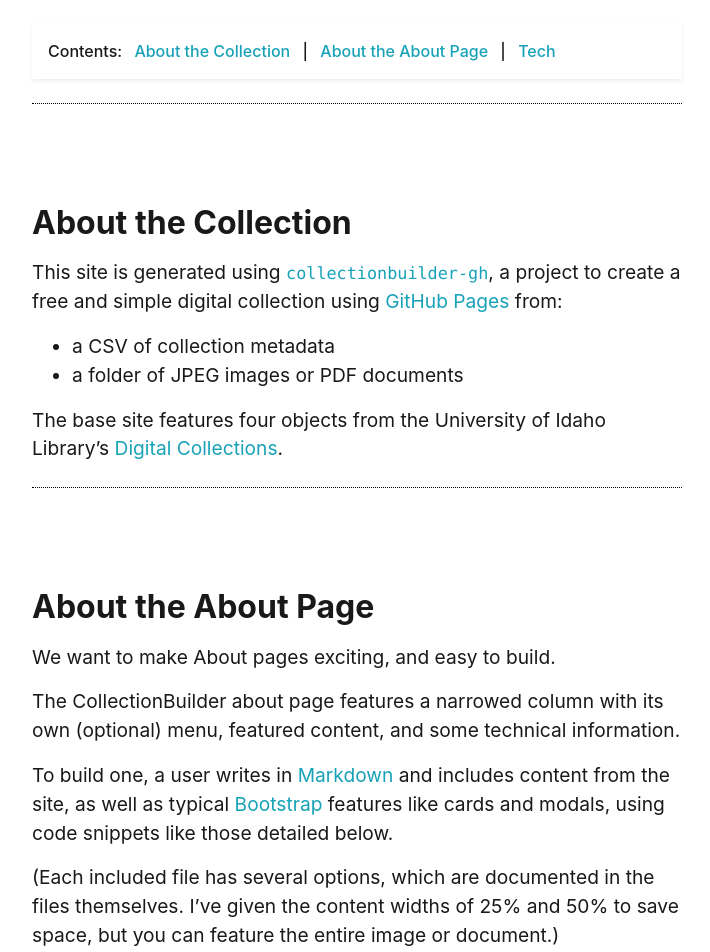
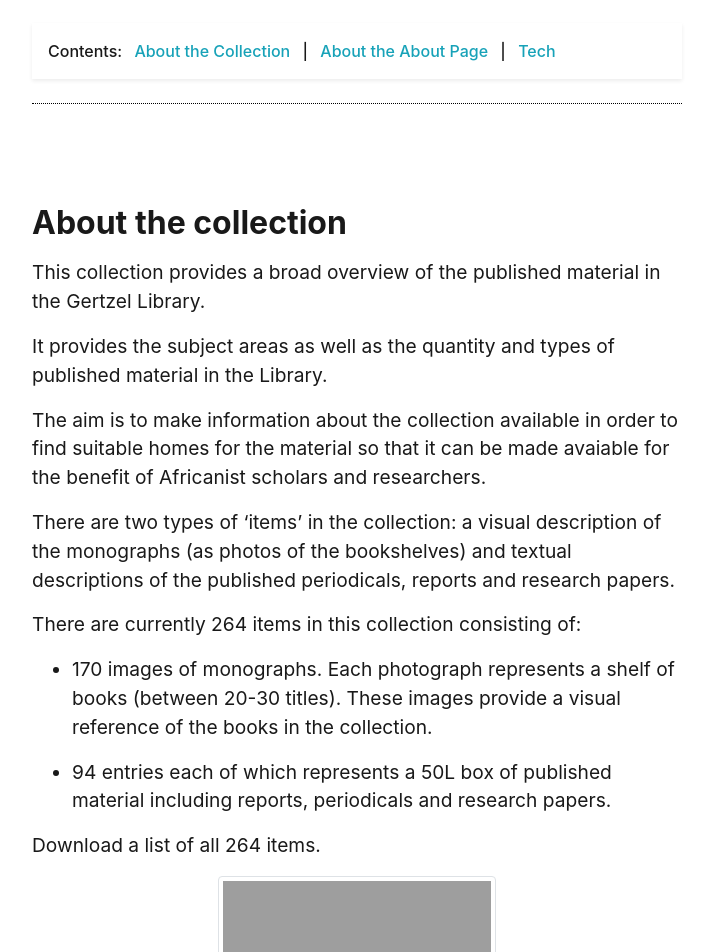
Before and after one commit to Infoliterati/Gertzel_collection, a Jekyll site: the page built from pages/about.md, in a window 1280 px wide and 1400 px high, scrolled down 443 px. Shown: the top 952 px of the window, without its empty margins (283-993 px from the left). Built offline with Jekyll 4.4.1, drawn with Linux system fonts in a browser that asks for light colours; some of the changed text lies outside the part shown; grey boxes are pictures that could not be loaded.

Commit message:
Update about.md

```diff
--- a/pages/about.md
+++ b/pages/about.md
@@ -10,24 +10,52 @@ permalink: /about.html
 
 {% include feature/nav-menu.html sections="About the Collection;About the About Page" %}
 
-## About the Collection
 
-This site is generated using [`collectionbuilder-gh`](https://collectionbuilding.github.io/gh/), a project to create a free and simple digital collection using [GitHub Pages](https://pages.github.com/) from:
+## About the collection
 
-- a CSV of collection metadata
-- a folder of JPEG images or PDF documents
+This collection provides a broad overview of the published material in the Gertzel Library.
 
-The base site features four objects from the University of Idaho Library's [Digital Collections](https://www.lib.uidaho.edu/digital).
+It provides the subject areas as well as the quantity and types of published material in the Library.
 
-## About the About Page
+The aim is to make information about the collection available in order to find suitable homes for the material so that it can be made avaiable for the benefit of Africanist scholars and researchers.
 
-We want to make About pages exciting, and easy to build.
+There are two types of 'items' in the collection: a visual description of the monographs (as photos of the bookshelves) and textual descriptions of the published periodicals, reports and research papers.
 
-The CollectionBuilder about page features a narrowed column with its own (optional) menu, featured content, and some technical information.
+There are currently 264 items in this collection consisting of:
+- 170 images of monographs.  Each photograph represents a shelf of books (between 20-30 titles). These images provide a visual reference of the books in the collection.
 
-To build one, a user writes in [Markdown](https://guides.github.com/features/mastering-markdown/) and includes  content from the site, as well as typical [Bootstrap](https://getbootstrap.com/) features like cards and modals, using code snippets like those detailed below.
+- 94 entries each of which represents a 50L box of published material including reports, periodicals and research papers.
 
-(Each included file has several options, which are documented in the files themselves. I've given the content widths of 25% and 50% to save space, but you can feature the entire image or document.)
+Download a list of all 264 items.
+
+{% include feature/item-pdf-embed.html objectid="demo_002" width="25" %}
+
+
+#### Monographs:
+There are 170 images of monographs, rerpresenting approximately 4000 titles.  The majority of the books are about Africa and have been categorised either according to country (69 items) or subject area (54 items).  The remaining 47 items are of other more general topics such as third world development and political theory.
+
+#### Periodicals:
+There are 26 boxes holding around 150 periodical titles.  Approximately 135 of these titles are not available electronically. There are some large runs, such as the Kenua Weekly Review (a complete set from 1970s - 1990s) as well as hard to obtain titles that date back to the 1950s.
+
+See list of periodical titles here
+
+{% include feature/item-pdf-embed.html objectid="demo_002" width="25" %}
+
+#### Government reports
+
+Extensive collection (approximately 50 boxes) of government reports from Kenya, Uganda, Zambia, East-Central Africa and Australia. Includes parliamentary reports, hansards and legislative documents and generally ranges from 1960s to the 2000s.
+
+#### Non-government reports
+
+Extensive collection (approximately 7 boxes) of non-government reports from Kenya, Uganda, Zambia, UK, Australia, and international organisations.
+
+#### Research papers
+
+Extensive collection of seminar papers (7 boxes) and conference papers (4 boxes) mainly from universities and reseach centres in Africa, UK and Australia.
+
+#### Archives
+Work on the unpublished, archival material is in process and broad descriptions may be provided to this collection in the future. The John Curtin Prime Ministerial Library at Curtin University is currently processing and will be housing some of the archival materials from the Gerzel Library.
+
 
 - Image --> `{% raw %}{% include feature/item-figure.html objectid="demo_001" width="25" %}{% endraw %}`
 
@@ -35,7 +63,7 @@ To build one, a user writes in [Markdown](https://guides.github.com/features/mas
 
 - PDF -- > `{% raw %}{% include feature/item-pdf-embed.html objectid="demo_002"  width="25" %}{% endraw %}`
 
-{% include feature/item-pdf-embed.html objectid="demo_002" width="25" %}
+
 
 - Video: `{% raw %}{% include feature/item-video-embed.html objectid="demo_004" %}{% endraw %}`
 
@@ -58,3 +86,10 @@ To build one, a user writes in [Markdown](https://guides.github.com/features/mas
 {% include feature/modal.html button="This is a modal using a 'primary' colored button to invite clicking" title="When clicked:" text="A Modal will pop out a box with some more information" color="primary"  %}
 
 We hope this makes it easier for site builders to develop the collection AND add interesting and engaging contextual information.
+
+## About Collection Builder
+
+This site is generated using [`collectionbuilder-gh`](https://collectionbuilding.github.io/gh/), a project to create a free and simple digital collection using [GitHub Pages](https://pages.github.com/) from:
+
+- a CSV of collection metadata
+- a folder of JPEG images or PDF documents
```
